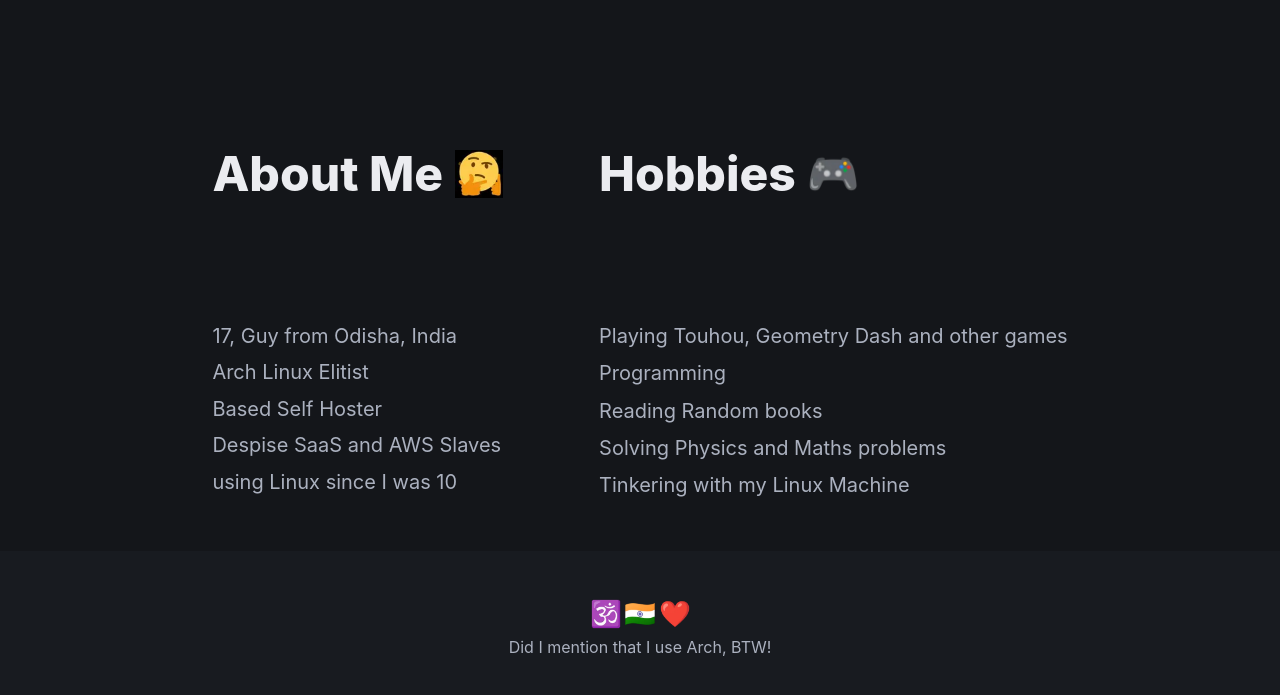
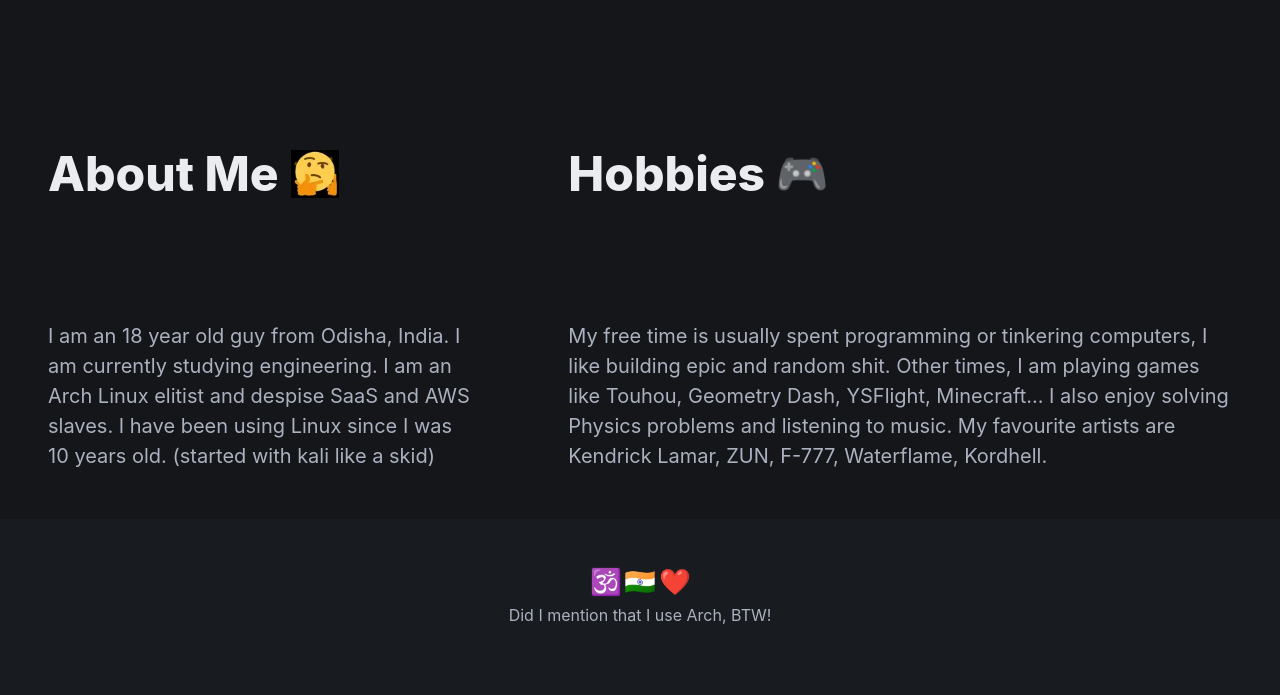
Before and after one commit to the-indian-dev/personal-website, a website built with webpack: page index.html in a window 1280 px wide. Shown: the part 797-1492 px from the top of the page. Built offline with nearby package versions, Linux system fonts and the light colour scheme.

Commit message:
turn bullet points into paragraph

```diff
--- a/index.html
+++ b/index.html
@@ -169,7 +169,7 @@
             content="@the-indian-dev (Ritabrata Das) is an Epic programmer based in India"
         />
         <meta property="og:title" content="@the-indian-dev's website" />
-        <meta property="og:description" content="Checkout Ritabrata's epic website :)" />
+        <meta property="og:description" content="Check out Ritabrata's epic website :)" />
         <meta property="og:image" content="https://avatars.githubusercontent.com/u/70189264?v=4" />
         <!-- Chrome, Firefox OS and Opera -->
         <meta name="theme-color" content="#941b1b" />
@@ -275,11 +275,13 @@
                 <div class="section">
                     <span>
                         <ul class="content is-medium">
-                            <li class="lis-item">17, Guy from Odisha, India</li>
-                            <li class="lis-item">Arch Linux Elitist</li>
-                            <li class="lis-item">Based Self Hoster</li>
-                            <li class="lis-item">Despise SaaS and AWS Slaves</li>
-                            <li class="lis-item">using Linux since I was 10</li>
+                            I am an 18 year old guy from Odisha,
+                            India. I am currently studying
+                            engineering. I am an Arch Linux
+                            elitist and despise SaaS and AWS
+                            slaves. I have been using Linux since
+                            I was 10 years old. (started with
+                            kali like a skid)
                         </ul>
                     </span>
                 </div>
@@ -299,11 +301,16 @@
                 </div>
                 <div class="section">
                     <ul class="content is-medium">
-                        <li class="lis-item">Playing Touhou, Geometry Dash and other games</li>
-                        <li class="lis-item">Programming</li>
-                        <li class="lis-item">Reading Random books</li>
-                        <li class="lis-item">Solving Physics and Maths problems</li>
-                        <li class="lis-item">Tinkering with my Linux Machine</li>
+                        My free time is usually spent
+                        programming or tinkering computers, I
+                        like building epic and random shit.
+                        Other times, I am playing games like
+                        Touhou, Geometry Dash, YSFlight,
+                        Minecraft... I also enjoy solving
+                        Physics problems and listening to
+                        music. My favourite artists are
+                        Kendrick Lamar, ZUN, F-777, Waterflame,
+                        Kordhell.
                     </ul>
                 </div>
             </div>
```
